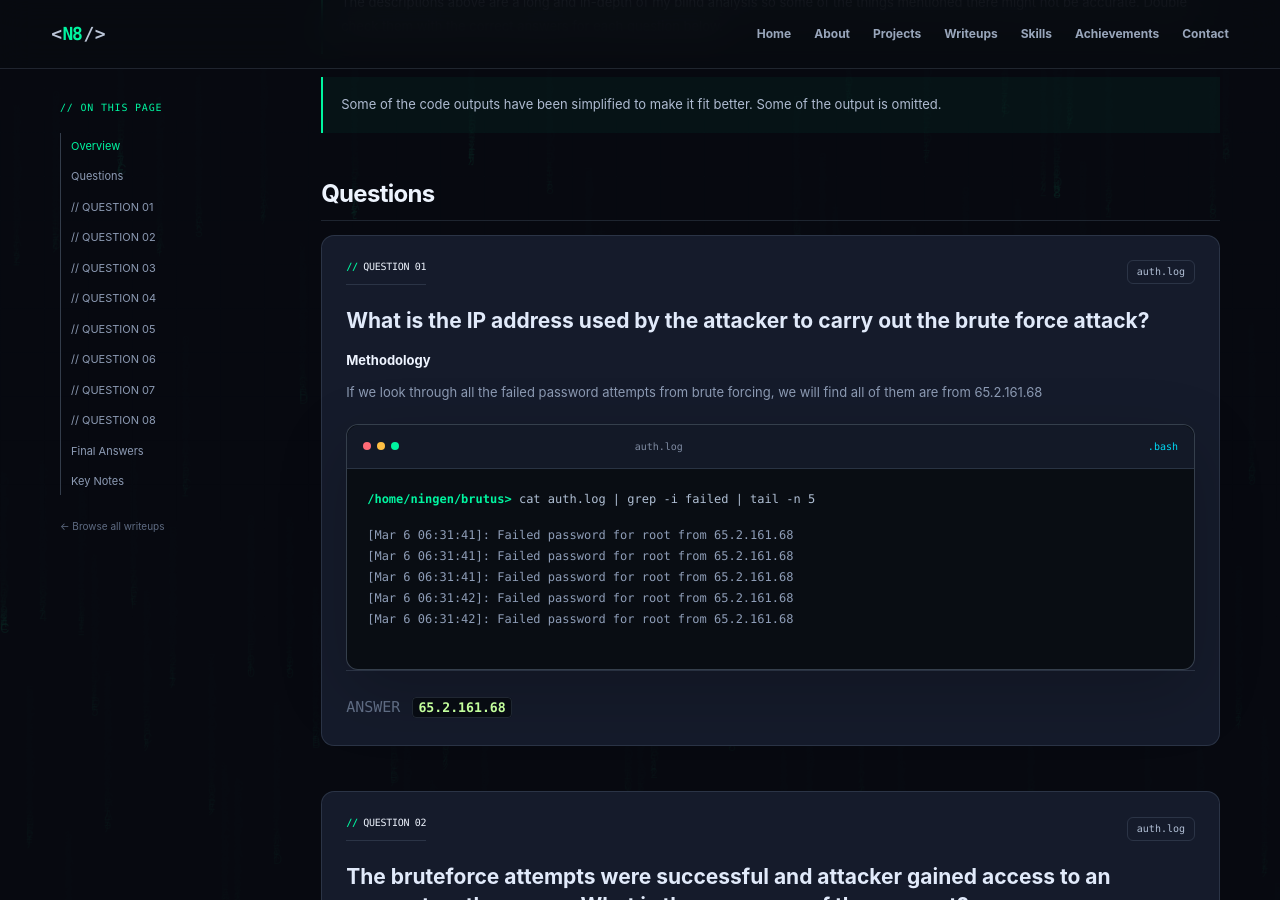
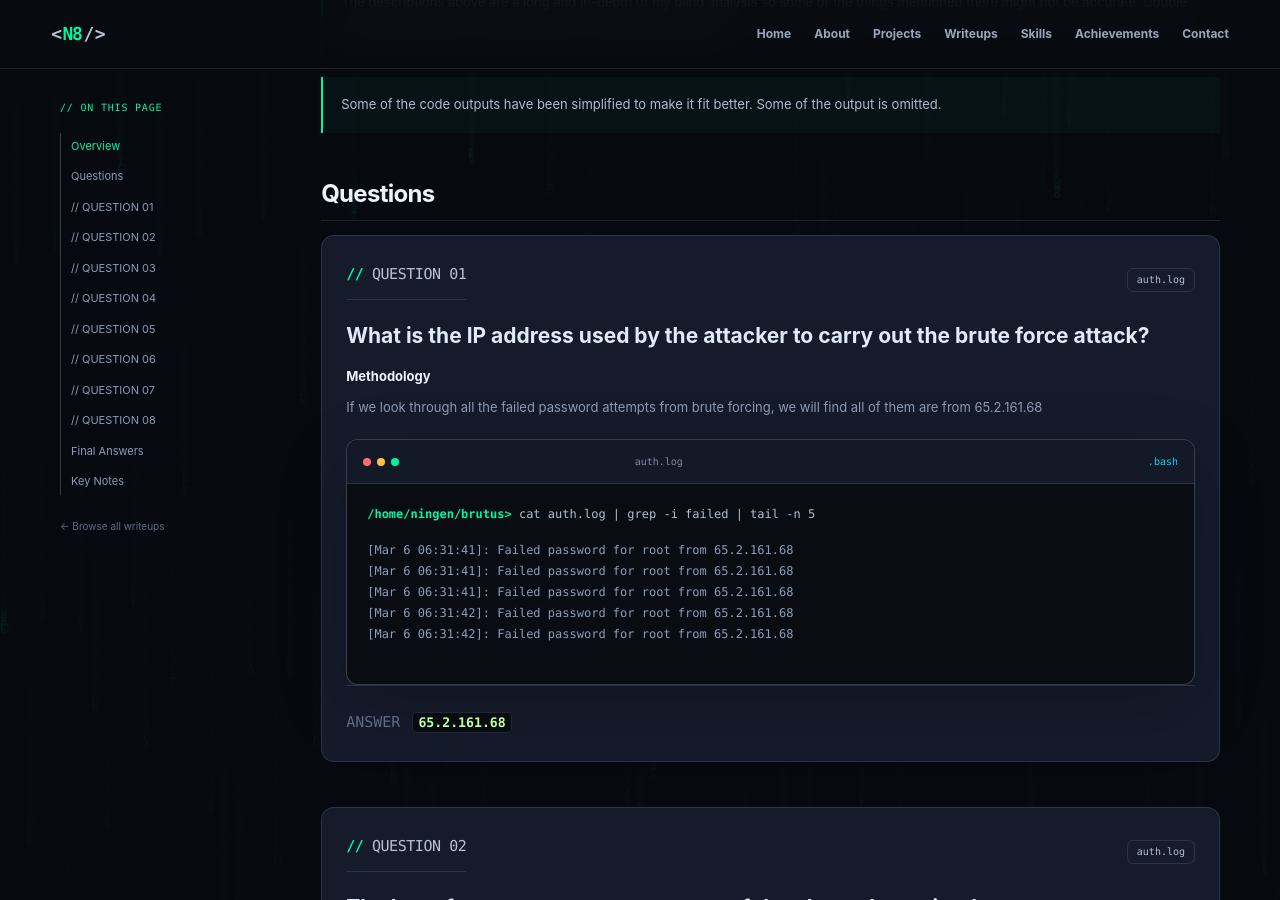
Before and after one commit to Ningen820/Ningen820.github.io, a Jekyll site: the page built from _writeups/brutus.md, in a window 1280 px wide and 900 px high, scrolled down 2077 px. Built offline with Jekyll 4.4.1, drawn with Linux system fonts in a browser that asks for light colours.

Commit message:
Update writeup-data.html

```diff
--- a/_includes/writeup-data.html
+++ b/_includes/writeup-data.html
@@ -63,7 +63,7 @@
 
           <article class="writeup-content-card writeup-card" id="q{{ qnumber }}">
             <div class="writeup-content-card-top writeup-card-top">
-             <h2 class="section-kicker" style="font-weight: normal;"><span>//</span>{% if card.card_title and card.card_title != '' %} {{ card.card_title | upcase | escape }}{% else %} QUESTION {{ qnum }}{% endif %}</h2>
+             <h2 class="section-kicker" style="font-size: inherit; font-weight: inherit; color: inherit; margin: 0; line-height: inherit;"><span>//</span>{% if card.card_title and card.card_title != '' %} {{ card.card_title | upcase | escape }}{% else %} QUESTION {{ qnum }}{% endif %}</h2>
               {% if card.terminal_title and card.terminal_title != '' %}
                 <span class="difficulty-chip">{{ card.terminal_title | escape }}</span>
               {% endif %}
```
